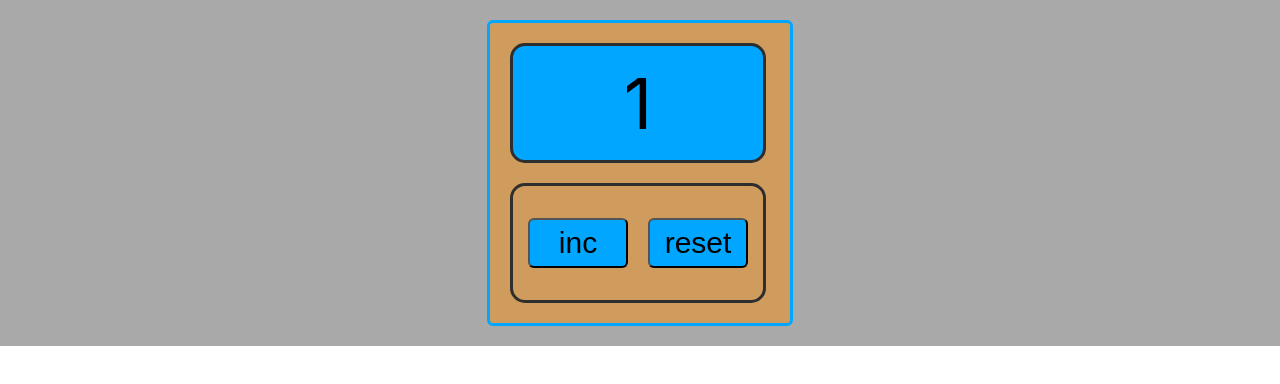
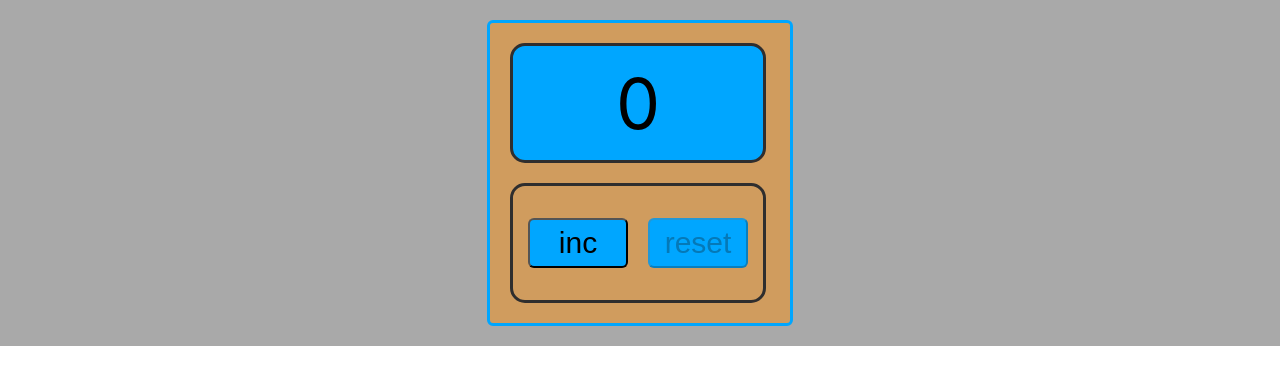
Before and after one commit to Ciahaka/counter, a React (Create React App) app: page / in a window 1280 px wide. Shown: the top 384 px of the page. Built offline with nearby package versions, Linux system fonts and the light colour scheme.

Commit message:
fix counter

```diff
--- a/src/App.tsx
+++ b/src/App.tsx
@@ -1,12 +1,30 @@
-import React from 'react'
+import React, {useState} from 'react'
 import s from './App.module.css'
 import {Counter} from './components/Counter';
 
 
 function App() {
+
+  const [stateCounter,setStateCounter]=useState(0)
+
+  const Increment=()=> {
+
+    if (stateCounter === 5) {
+
+      return
+    }
+    setStateCounter(stateCounter+1)
+  }
+
+  const resetCounter=()=>{
+    setStateCounter(0)
+
+  }
+
+
   return (
     <div className={s.App}>
-      <Counter number={1} callBackHandlerReset={() => {alert('Reset')}} callBackHandlerIncrement={()=>{alert('Ap')}} startValue={0} maxValue={10}/>
+      <Counter number={stateCounter} callBackHandlerReset={resetCounter} callBackHandlerIncrement={Increment} startValue={0} maxValue={5}/>
     </div>
   )
 }
--- a/src/components/Counter.tsx
+++ b/src/components/Counter.tsx
@@ -14,7 +14,7 @@ export const Counter = (props: propsType) => {
     return (
         <div className={classes.count}>
             <div className={classes.number}>
-                <span className={props.number === 5 ? classes.numberRed : ""}>{props.number} </span>
+                <span className={props.number === props.maxValue ? classes.numberRed : ""}>{props.number} </span>
             </div>
             <div className={classes.buttons}>
                 <Button name='inc'
```
